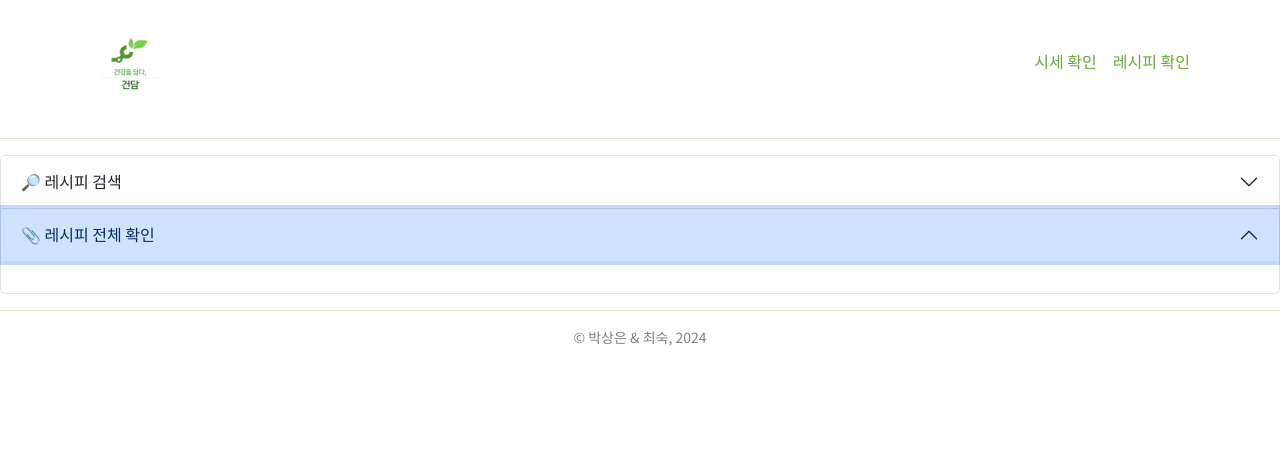
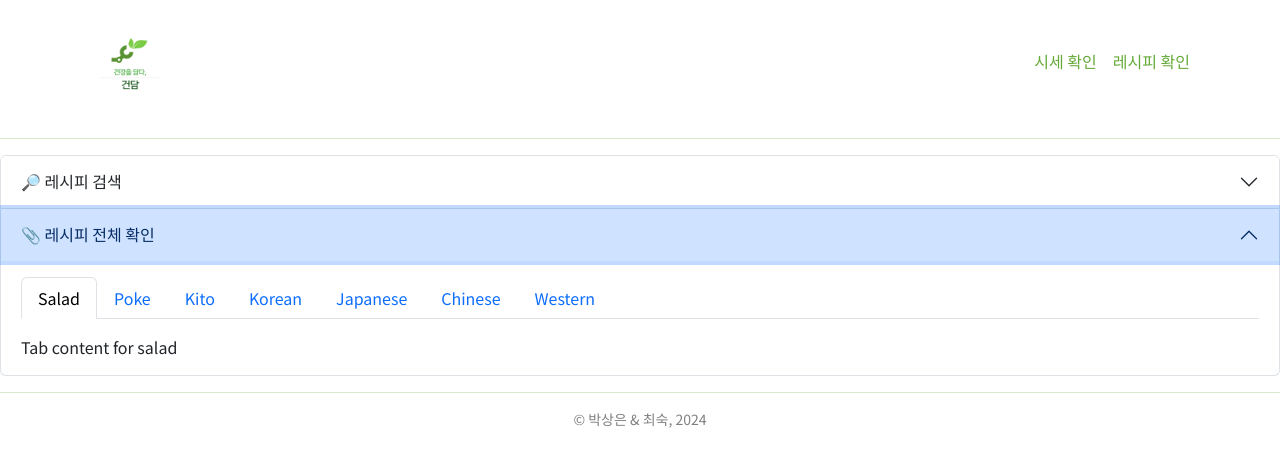
Before and after one commit to More-Easy-Healthy-Pleasure/Frontend, a React (Create React App) app in the folder frontend/: page /Recipe in a window 1280 px wide. Both pictures are taken after a click on the button "📎 레시피 전체 확인". Shown: the top 466 px of the page. Built offline with nearby package versions, Linux system fonts and the light colour scheme.

Commit message:
UPDATE : 레시피 전체 확인 틀 생성

```diff
--- a/frontend/src/view/Recipe/RecipeContainer.jsx
+++ b/frontend/src/view/Recipe/RecipeContainer.jsx
@@ -3,6 +3,7 @@ import { Accordion } from "react-bootstrap";
 import './Recipe.css';
 
 import SearchBar from "./SearchBar";
+import TotalRecipe from "./TotalRecipe";
 
 function RecipeContainer() {
 
@@ -19,7 +20,7 @@ function RecipeContainer() {
                 <Accordion.Item eventKey="1">
                     <Accordion.Header>📎 레시피 전체 확인</Accordion.Header>
                     <Accordion.Body>
-
+                        <TotalRecipe></TotalRecipe>
                     </Accordion.Body>
                 </Accordion.Item>
             </Accordion>
--- /dev/null
+++ b/frontend/src/view/Recipe/TotalRecipe.jsx
@@ -0,0 +1,39 @@
+import React from "react";
+import { Button, Col, Row, Tab, Tabs } from "react-bootstrap";
+import './Recipe.css';
+
+function TotalRecipe() {
+    return (
+        <>
+            <Tabs
+                defaultActiveKey="Salad"
+                id="uncontrolled-tab-example"
+                className="mb-3"
+            >
+                <Tab eventKey="Salad" title="Salad">
+                    Tab content for salad
+                </Tab>
+                <Tab eventKey="Poke" title="Poke">
+                    Tab content for poke
+                </Tab>
+                <Tab eventKey="Kito" title="Kito">
+                    Tab content for Kito
+                </Tab>
+                <Tab eventKey="Korean" title="Korean">
+                    Tab content for Korean
+                </Tab>
+                <Tab eventKey="Japanese" title="Japanese">
+                    Tab content for Japanese
+                </Tab>
+                <Tab eventKey="Chinese" title="Chinese">
+                    Tab content for Chinese
+                </Tab>
+                <Tab eventKey="Western" title="Western">
+                    Tab content for Western
+                </Tab>
+            </Tabs>
+        </>
+    );
+}
+
+export default TotalRecipe;
```
